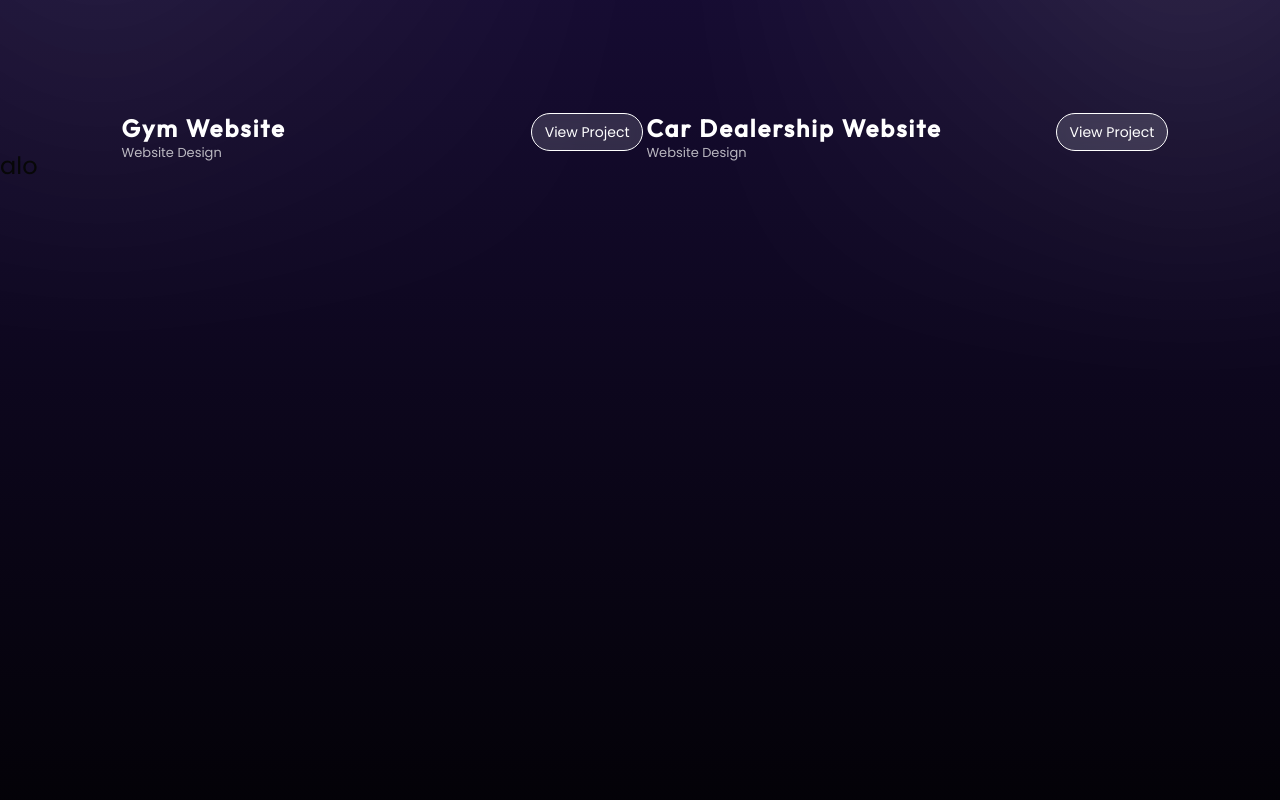
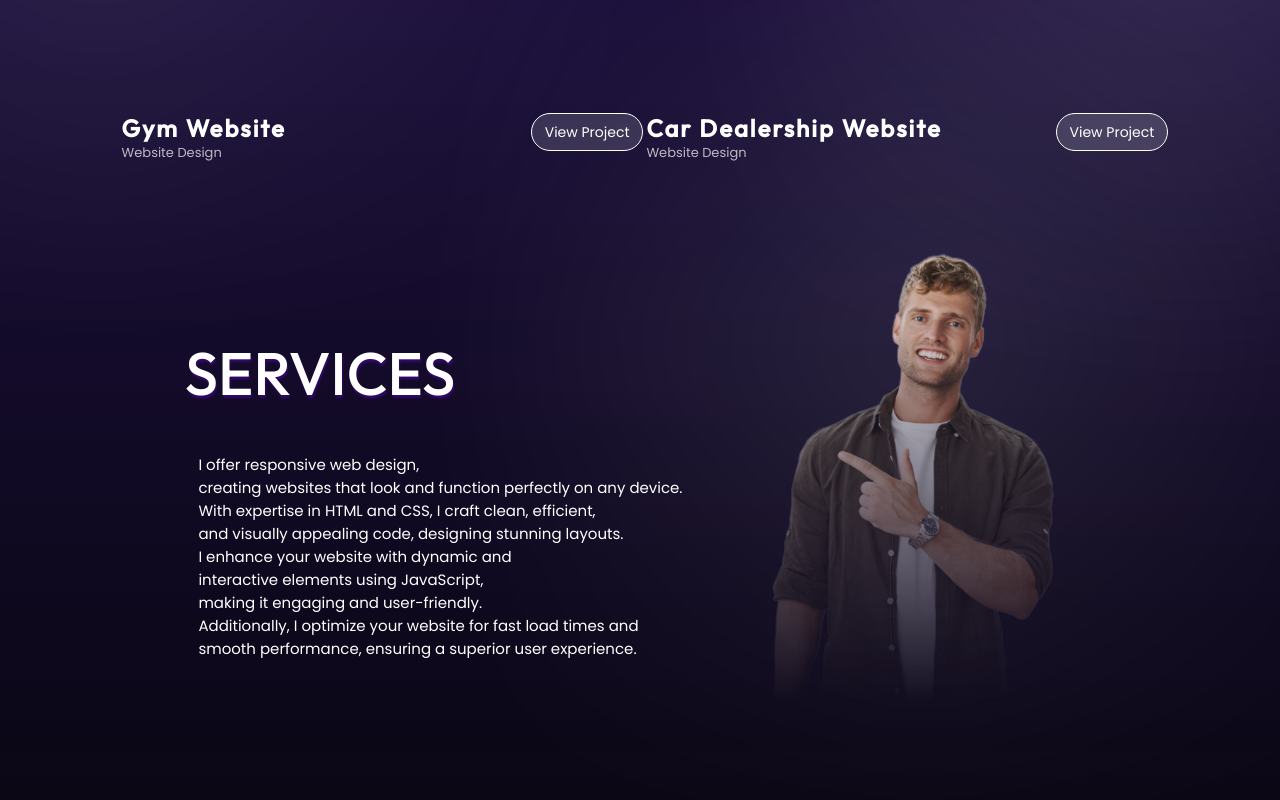
Before and after one commit to travarica/Portfolio, a plain HTML site: page index.html in a window 1280 px wide. Shown: the part 1467-2267 px from the top of the page. Drawn offline with nearby package versions, Linux system fonts and the light colour scheme.

Commit message:
first change

```diff
--- a/index.html
+++ b/index.html
@@ -79,7 +79,10 @@
 
 
 <section id="usluge">
-    <h1>alo</h1>
+    <h1 id="tekst13">Services</h1>
+    <h1 id="tekst14">I offer responsive web design, <br>creating websites that look and function perfectly on any device. <br>With expertise in HTML and CSS, I craft clean, efficient, <br>and visually appealing code, designing stunning layouts.<br> I enhance your website with dynamic and<br> interactive elements using JavaScript, <br>making it engaging and user-friendly.<br> Additionally, I optimize your website for fast load times and <br>smooth performance, ensuring a superior user experience.</h1>
+    <img id="slika3" src="freepik-export-20240622214957eIcZ.png">
+    <div id="oblik6"></div>
 </section>
 
     <script src="test.js" ></script>
--- a/style.css
+++ b/style.css
@@ -13,7 +13,7 @@ body{
     background-size: cover;
     background-attachment: fixed;
     */
-    background: linear-gradient(0deg, rgba(0,0,0,1) 0%, rgba(55,29,126,1) 100%);
+    background: linear-gradient(0deg, rgba(0,0,0,0.99) -10%, rgba(55,29,126,1) 100%);
 }
 #main{
     height: 100vh;
@@ -342,8 +342,52 @@ body{
     border-radius: 50%;
 }
 
+#tekst13{
+    font-family: "Outfit", sans-serif;
+    font-optical-sizing: auto;
+    font-weight: 500;
+    font-style: normal;
+    text-transform: uppercase;
+    font-size: 60px;
+    position: absolute;
+    top: 230%;
+    left: 25%;
+    transform: translate(-50%,-50%);
+    color: white;
+    text-shadow: 1px 3px 2px rgba(119, 0, 255, 0.3);;
+}
+
+#tekst14{
+    position: absolute;
+    top: 240%;
+    left: 15.5%;
+    color: white;
+    font-size: 15px;
+    text-align: left;
+}
 
 
+#slika3{
+position: absolute;
+left: 60%;
+top: 215%;
+width: 22.5%;
+-webkit-mask-image: linear-gradient(#000, rgba(0,0,0,0));
+mask-image: linear-gradient(#000, rgba(0,0,0,0));
+
+}
+
+#oblik6{
+position: absolute;
+top: 215%;
+left: 65%;
+background-color: white;
+filter: blur(180px);
+width: 180px;
+height: 180px;
+border-radius: 50%;
+z-index: -1;
+  }
 ::-webkit-scrollbar{
     width: 0px;
 }
```
Also changed, not shown: freepik-export-20240622214957eIcZ.png (added).
